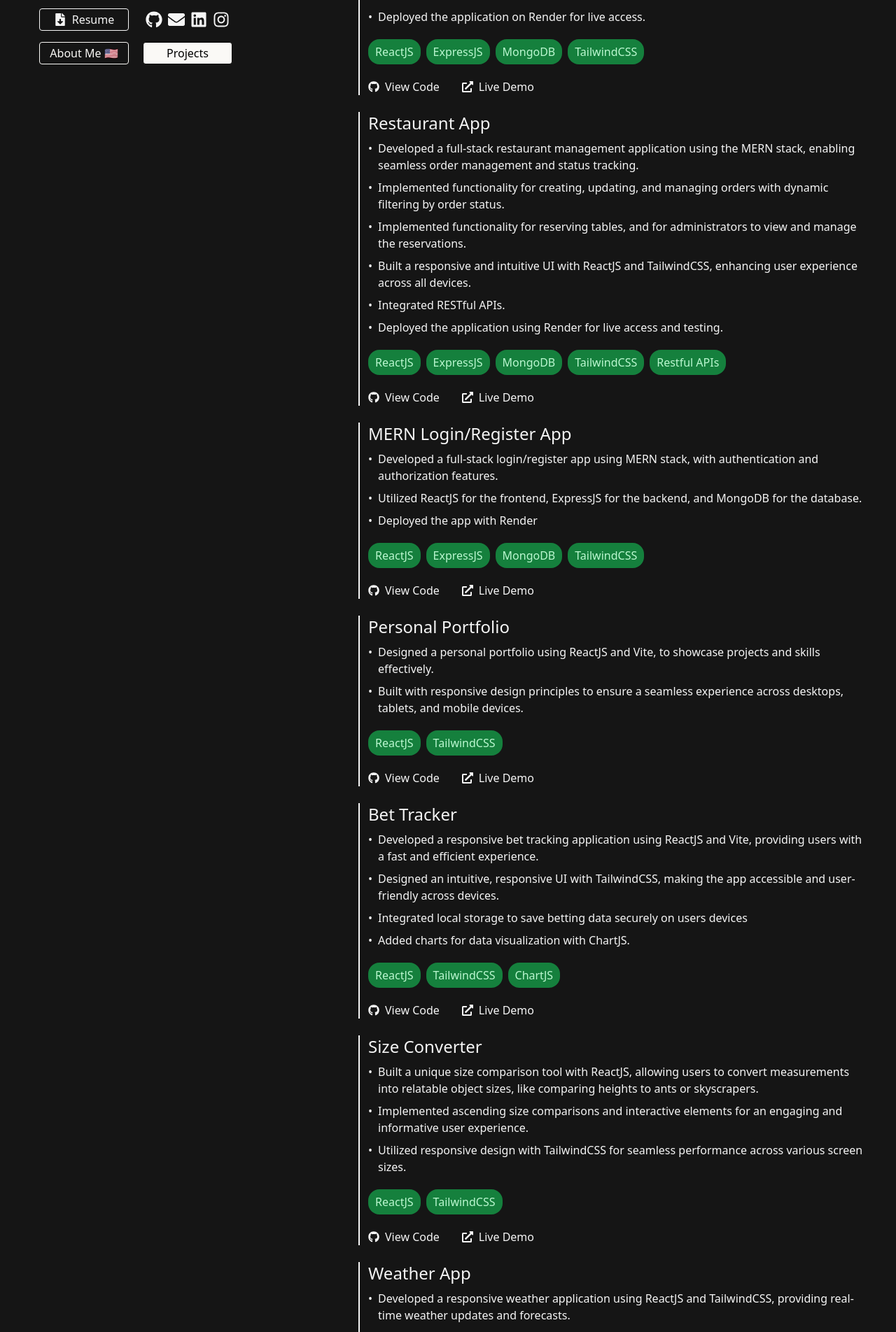
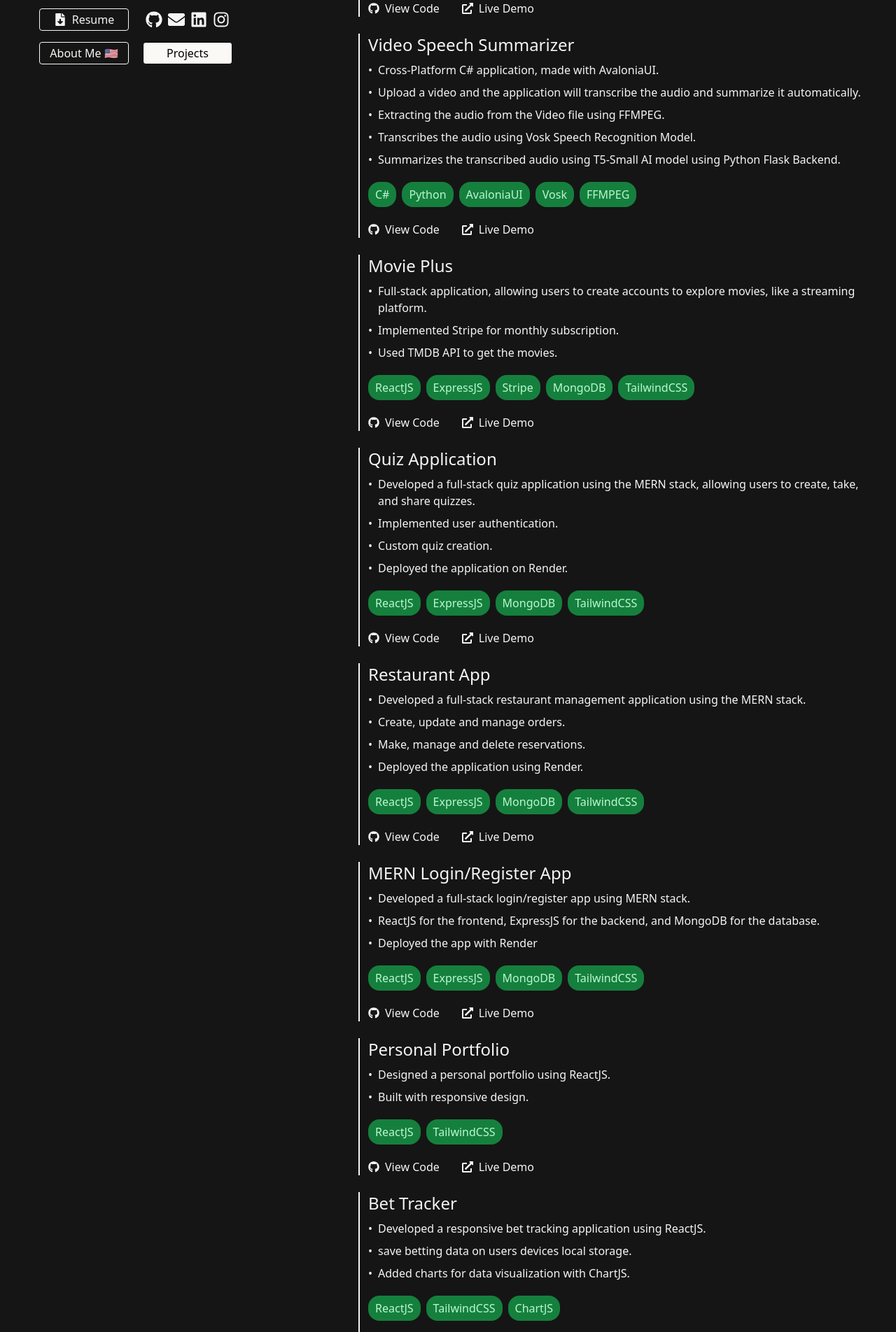
Before and after one commit to markbakos/portfolio, a React (Vite) app: page /projects in a window 1280 px wide. Shown: the part 368-2272 px from the top of the page at 70% size. Built offline with nearby package versions, Linux system fonts and the light colour scheme.

Commit message:
Added new Projects and skills

```diff
--- a/src/components/App.jsx
+++ b/src/components/App.jsx
@@ -14,6 +14,7 @@ function App() {
                   <span className="bg-indigo-700 text-indigo-200 px-2.5 py-1.5 mr-2 rounded-2xl text-md">JavaScript</span>
                   <span className="bg-indigo-700 text-indigo-200 px-2.5 py-1.5 mr-2 rounded-2xl text-md">TypeScript</span>
                   <span className="bg-indigo-700 text-indigo-200 px-2.5 py-1.5 mr-2 rounded-2xl text-md">C#</span>
+                  <span className="bg-indigo-700 text-indigo-200 px-2.5 py-1.5 mr-2 rounded-2xl text-md">Python</span>
               </div>
               <h2 className="mt-4 text-xl font-medium">Frameworks</h2>
               <div className="py-2">
@@ -22,6 +23,7 @@ function App() {
                   <span className="bg-green-700 text-green-200 px-2.5 py-1.5 mr-2 rounded-2xl text-md">ExpressJS</span>
                   <span className="bg-green-700 text-green-200 px-2.5 py-1.5 mr-2 rounded-2xl text-md">NodeJS</span>
                   <span className="bg-green-700 text-green-200 px-2.5 py-1.5 mr-2 rounded-2xl text-md">.NET</span>
+                  <span className="bg-green-700 text-green-200 px-2.5 py-1.5 mr-2 rounded-2xl text-md">FastAPI</span>
 
               </div>
               <h2 className="mt-4 text-xl font-medium">Databases</h2>
@@ -42,7 +44,7 @@ function App() {
 
               <h1 className="text-3xl mt-10 mb-5 font-semibold">Education</h1>
               <div className="flex flex-row">
-                  <img className="rounded-full h-24 w-24 sm:h-32 sm:w-32"
+                  <img className="rounded-full h-24 w-24 sm:h-32 sm:w-32" alt="University of Szeged"
                        src="https://www.inf.u-szeged.hu/sites/default/files/upload/szte_ttik.png"/>
                   <div className="ml-8">
                       <h1 className="text-3xl font-medium">Computer Science Engineering (BSc)</h1>
@@ -52,7 +54,7 @@ function App() {
               </div>
 
               <div className="flex flex-row mt-5">
-                  <img className="rounded-full h-24 w-24 sm:h-32 sm:w-32"
+                  <img className="rounded-full h-24 w-24 sm:h-32 sm:w-32" alt="Technical School of Becej"
                        src="https://srednjeskole.edukacija.rs/wp-content/uploads/2014/06/logoTS.png"/>
                   <div className="ml-8">
                       <h1 className="text-3xl font-medium">Diploma of Information Technology</h1>
--- a/src/components/AppHUN.jsx
+++ b/src/components/AppHUN.jsx
@@ -16,6 +16,8 @@ function AppHUN() {
                         <span
                             className="bg-indigo-700 text-indigo-200 px-2.5 py-1.5 mr-2 rounded-2xl text-md">TypeScript</span>
                         <span className="bg-indigo-700 text-indigo-200 px-2.5 py-1.5 mr-2 rounded-2xl text-md">C#</span>
+                        <span
+                            className="bg-indigo-700 text-indigo-200 px-2.5 py-1.5 mr-2 rounded-2xl text-md">Python</span>
                     </div>
 
                     <h2 className="mt-4 text-xl font-medium">Keretrendszerek</h2>
@@ -29,6 +31,8 @@ function AppHUN() {
                         <span
                             className="bg-green-700 text-green-200 px-2.5 py-1.5 mr-2 rounded-2xl text-md">NodeJS</span>
                         <span className="bg-green-700 text-green-200 px-2.5 py-1.5 mr-2 rounded-2xl text-md">.NET</span>
+                        <span
+                            className="bg-green-700 text-green-200 px-2.5 py-1.5 mr-2 rounded-2xl text-md">FastAPI</span>
                     </div>
 
                     <h2 className="mt-4 text-xl font-medium">Adatbázisok</h2>
@@ -53,7 +57,7 @@ function AppHUN() {
 
                     <h1 className="text-3xl mt-10 mb-5 font-semibold">Tanulmányok</h1>
                     <div className="flex flex-row">
-                        <img className="rounded-full h-24 w-24 sm:h-32 sm:w-32"
+                        <img className="rounded-full h-24 w-24 sm:h-32 sm:w-32" alt="Szegedi Tudományegyetem"
                              src="https://www.inf.u-szeged.hu/sites/default/files/upload/szte_ttik.png"/>
                         <div className="ml-8">
                             <h1 className="text-3xl font-medium">Programtervező informatikus (BSc)</h1>
@@ -63,7 +67,7 @@ function AppHUN() {
                     </div>
 
                     <div className="flex flex-row mt-5">
-                        <img className="rounded-full h-24 w-24 sm:h-32 sm:w-32"
+                        <img className="rounded-full h-24 w-24 sm:h-32 sm:w-32" alt="Műszaki Iskola Becse"
                              src="https://srednjeskole.edukacija.rs/wp-content/uploads/2014/06/logoTS.png"/>
                         <div className="ml-8">
                             <h1 className="text-3xl font-medium">Információs Tehnológiák Elektrotehnikusa</h1>
--- a/src/components/Projects.jsx
+++ b/src/components/Projects.jsx
@@ -11,15 +11,52 @@ function Projects() {
                     <h1 className="text-3xl mb-3 font-semibold">Projects</h1>
 
                     <ProjectContainer
-                        title="Interactive Quiz Application"
+                        title="PMST - Personal Media Summarization Tool"
+                        points={[
+                            'Full-stack application, allowing users to access multiple very useful tools all in one site.',
+                            'Frontend developed with React, backend using Python FastAPI.',
+                            'Summarizing large texts using LSA (sumy).',
+                            'Get the keywords and summarize a video from an uploaded file or a youtube link.',
+                            'Plenty of other useful features.'
+                        ]}
+                        skills={['React', 'TailwindCSS', 'Python', 'FastAPI']}
+                        codeLink="https://github.com/markbakos/personal-media-summarization-tool"
+                        demoLink="https://github.com/markbakos/personal-media-summarization-tool"
+                    />
+
+                    <ProjectContainer
+                        title="Video Speech Summarizer"
+                        points={[
+                            'Cross-Platform C# application, made with AvaloniaUI.',
+                            'Upload a video and the application will transcribe the audio and summarize it automatically.',
+                            'Extracting the audio from the Video file using FFMPEG.',
+                            'Transcribes the audio using Vosk Speech Recognition Model.',
+                            'Summarizes the transcribed audio using T5-Small AI model using Python Flask Backend.'
+                        ]}
+                        skills={['C#', 'Python', 'AvaloniaUI', 'Vosk', 'FFMPEG']}
+                        codeLink="https://github.com/markbakos/video_speech_summarizer"
+                        demoLink="https://github.com/markbakos/video_speech_summarizer"
+                    />
+
+                    <ProjectContainer
+                        title="Movie Plus"
+                        points={[
+                            'Full-stack application, allowing users to create accounts to explore movies, like a streaming platform.',
+                            'Implemented Stripe for monthly subscription.',
+                            'Used TMDB API to get the movies.'
+                        ]}
+                        skills={['ReactJS', 'ExpressJS', 'Stripe', 'MongoDB', 'TailwindCSS']}
+                        codeLink="https://github.com/markbakos/movieplus"
+                        demoLink="https://github.com/markbakos/movieplus"
+                    />
+
+                    <ProjectContainer
+                        title="Quiz Application"
                         points={[
                             'Developed a full-stack quiz application using the MERN stack, allowing users to create, take, and share quizzes.',
-                            'Implemented user authentication with JWT for secure sign-up and login functionality.',
-                            'Created features for custom quiz creation.',
-                            'Built real-time leaderboards for tracking top scores and fostering competition among users.',
-                            'Designed user profiles.',
-                            'Developed a responsive UI using ReactJS and TailwindCSS, ensuring compatibility across devices.',
-                            'Deployed the application on Render for live access.'
+                            'Implemented user authentication.',
+                            'Custom quiz creation.',
+                            'Deployed the application on Render.'
                         ]}
                         skills={['ReactJS', 'ExpressJS', 'MongoDB', 'TailwindCSS']}
                         codeLink="https://github.com/markbakos/quiz_app"
@@ -29,22 +66,21 @@ function Projects() {
                     <ProjectContainer
                         title="Restaurant App"
                         points={[
-                            'Developed a full-stack restaurant management application using the MERN stack, enabling seamless order management and status tracking.',
-                            'Implemented functionality for creating, updating, and managing orders with dynamic filtering by order status.',
-                            'Implemented functionality for reserving tables, and for administrators to view and manage the reservations.',
-                            'Built a responsive and intuitive UI with ReactJS and TailwindCSS, enhancing user experience across all devices.',
-                            'Integrated RESTful APIs.',
-                            'Deployed the application using Render for live access and testing.'
+                            'Developed a full-stack restaurant management application using the MERN stack.',
+                            'Create, update and manage orders.',
+                            'Make, manage and delete reservations.',
+                            'Deployed the application using Render.'
                         ]}
-                        skills={['ReactJS', 'ExpressJS', 'MongoDB', 'TailwindCSS', 'Restful APIs']}
+                        skills={['ReactJS', 'ExpressJS', 'MongoDB', 'TailwindCSS']}
                         codeLink="https://github.com/markbakos/restaurant-page"
                         demoLink="https://restaurant-page-y9ps.onrender.com/"
                     />
 
                     <ProjectContainer
                         title="MERN Login/Register App"
-                        points={['Developed a full-stack login/register app using MERN stack, with authentication and authorization features.',
-                            'Utilized ReactJS for the frontend, ExpressJS for the backend, and MongoDB for the database.',
+                        points={[
+                            'Developed a full-stack login/register app using MERN stack.',
+                            'ReactJS for the frontend, ExpressJS for the backend, and MongoDB for the database.',
                             'Deployed the app with Render',]}
                         skills={['ReactJS', 'ExpressJS', 'MongoDB', 'TailwindCSS']}
                         codeLink="https://github.com/markbakos/mern-login"
@@ -53,8 +89,8 @@ function Projects() {
 
                     <ProjectContainer
                         title="Personal Portfolio"
-                        points={['Designed a personal portfolio using ReactJS and Vite, to showcase projects and skills effectively.',
-                            'Built with responsive design principles to ensure a seamless experience across desktops, tablets, and mobile devices.',]}
+                        points={['Designed a personal portfolio using ReactJS.',
+                            'Built with responsive design.',]}
                         skills={['ReactJS', 'TailwindCSS']}
                         codeLink="https://github.com/markbakos/portfolio"
                         demoLink=""
@@ -62,9 +98,8 @@ function Projects() {
 
                     <ProjectContainer
                         title="Bet Tracker"
-                        points={['Developed a responsive bet tracking application using ReactJS and Vite, providing users with a fast and efficient experience.',
-                            'Designed an intuitive, responsive UI with TailwindCSS, making the app accessible and user-friendly across devices.',
-                            'Integrated local storage to save betting data securely on users devices',
+                        points={['Developed a responsive bet tracking application using ReactJS.',
+                            'save betting data on users devices local storage.',
                             'Added charts for data visualization with ChartJS.']}
                         skills={['ReactJS', 'TailwindCSS', 'ChartJS']}
                         codeLink="https://github.com/markbakos/bet-tracker"
@@ -72,19 +107,9 @@ function Projects() {
                     />
 
                     <ProjectContainer
-                        title="Size Converter"
-                        points={['Built a unique size comparison tool with ReactJS, allowing users to convert measurements into relatable object sizes, like comparing heights to ants or skyscrapers.',
-                            'Implemented ascending size comparisons and interactive elements for an engaging and informative user experience.',
-                            'Utilized responsive design with TailwindCSS for seamless performance across various screen sizes.']}
-                        skills={['ReactJS', 'TailwindCSS']}
-                        codeLink="https://github.com/markbakos/react-size-converter"
-                        demoLink="https://react-size-converter.vercel.app/"
-                    />
-
-                    <ProjectContainer
                         title="Weather App"
-                        points={['Developed a responsive weather application using ReactJS and TailwindCSS, providing real-time weather updates and forecasts.',
-                            'Integrated third-party weather API for dynamic, location-based data, including temperature, humidity, and conditions.',
+                        points={['Developed a responsive weather application using ReactJS.',
+                            'Used a weather API for dynamic, location-based data, including temperature, humidity, and conditions.',
                             'Deployed on Vercel.']}
                         skills={['ReactJS', 'TailwindCSS', 'API Integration']}
                         codeLink="https://github.com/markbakos/weather-app"
@@ -93,10 +118,9 @@ function Projects() {
 
                     <ProjectContainer
                         title="Simple Calculator"
-                        points={['Developed a user-friendly calculator app with core arithmetic functions and an intuitive interface using C# and .NET.',
-                            'Integrated MySQL database support for tracking past calculations and memory, enabling users to view and analyze previous operations.',
-                            'Designed efficient code for responsive and accurate real-time calculations, providing a seamless user experience.',
-                            'Implemented validation features to prevent calculation errors, ensuring reliability and robustness in all operations.']}
+                        points={['Developed a user-friendly calculator app using C# and .NET.',
+                            'Integrated MySQL database support for tracking past calculations and memory.',
+                            'Validation features to prevent calculation errors.']}
                         skills={['C#', '.NET', 'MySQL']}
                         codeLink="https://github.com/markbakos/simplecalc"
                         demoLink=""
```
Also changed, not shown: 1 other file (tests, documents, lock files or other folders).
